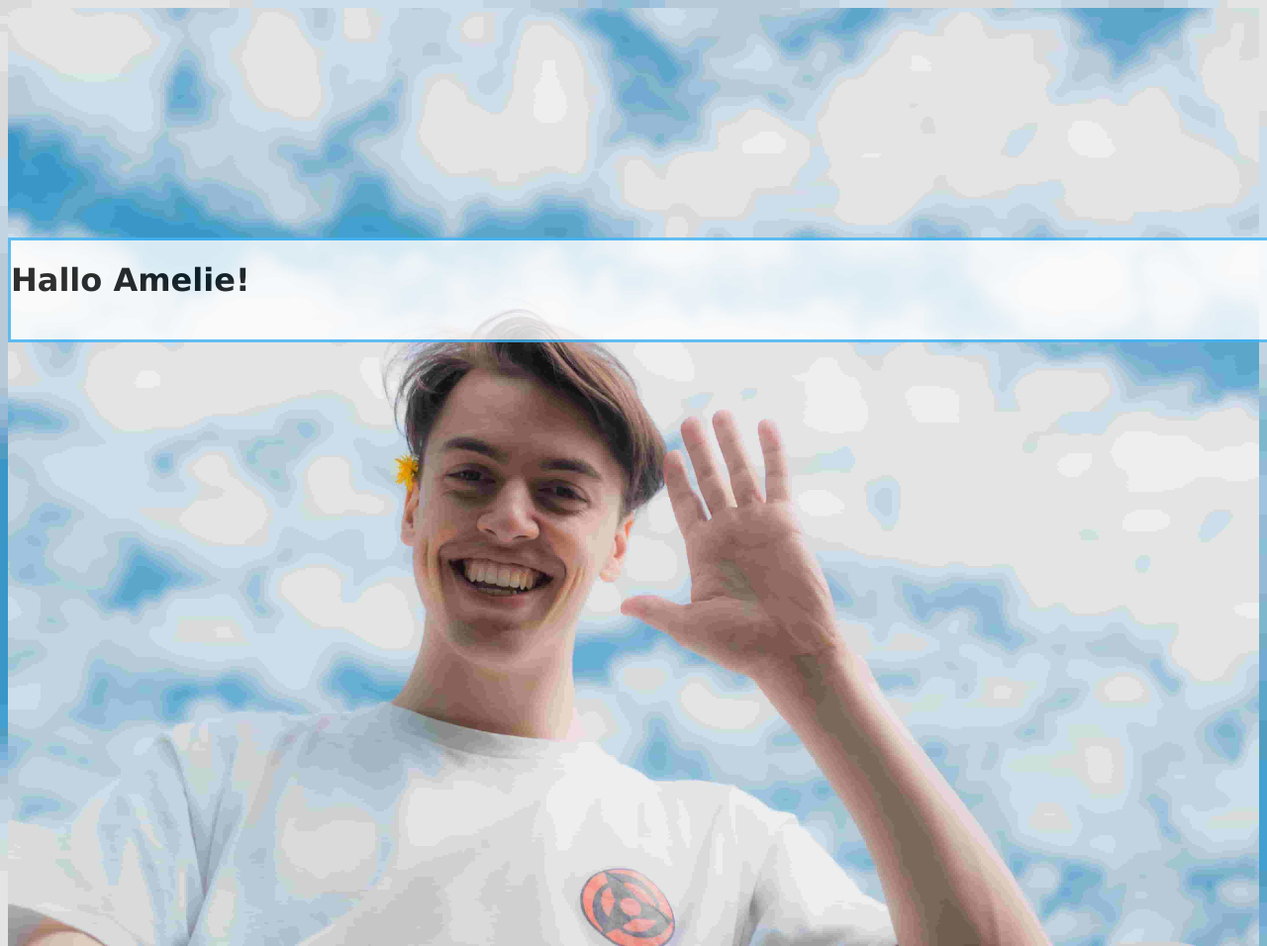
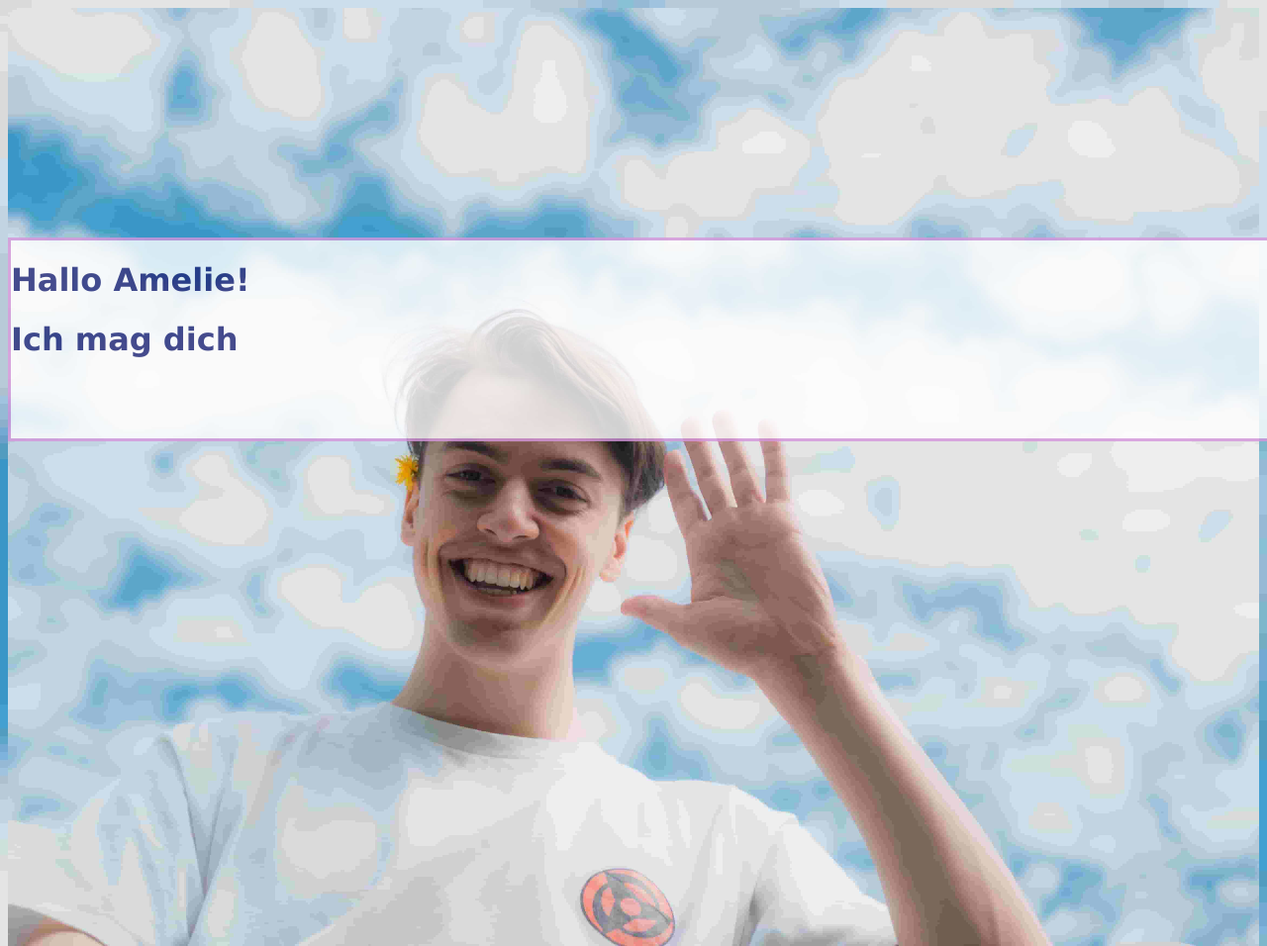
Before and after one commit to SimRunBot/SimRunBot.github.io, a plain HTML site: page index.html in a window 1280 px wide. Shown: the top 956 px of the page at 99% size. Drawn offline with Linux system fonts and the light colour scheme.

Commit message:
new text color and new border color

```diff
--- a/index.html
+++ b/index.html
@@ -8,20 +8,22 @@ div.quote{
 	position: fixed;
 	top: 30%;
 	width: 100%;
-    height: 100px;
-    border: 3px solid #42b3f4;
+    height: 200px;
+    border: 3px solid #d495db;
 	background-color: white;
 	opacity: 0.8;
 }
 h1{
 	opacity: 1;
 	font-family: Verdana;
+	color: #1d2577;
 	}
 </style>
 
 <body>
 <div class="quote">
 <h1>Hallo Amelie!</h1>
+<h1>Ich mag dich</h1>
  </div>
 <img src="cloudman_compressed.jpg" alt="Simons face" width="100%" height="100%">
 
```
